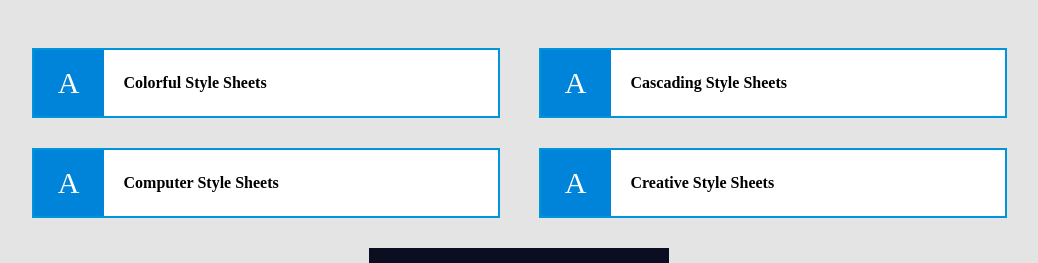
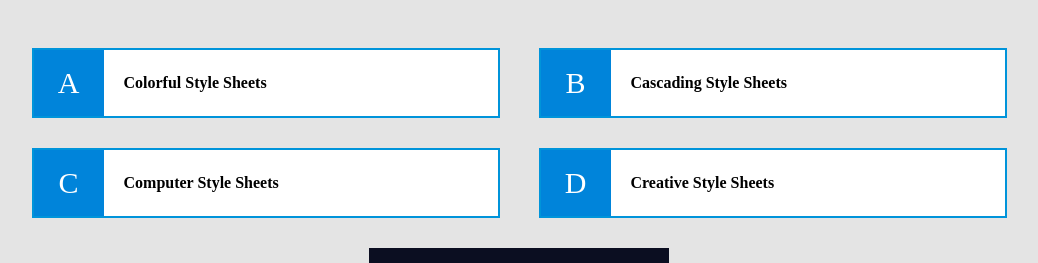
Before and after one commit to icasinteva/react-quiz, a React (Vite) app: page / in a window 1280 px wide. Shown: the part 232-495 px from the top of the page, without its empty margins (121-1159 px from the left). Built offline with nearby package versions, Linux system fonts and the light colour scheme.

Commit message:
Section 4.4 Highlighting answers

```diff
--- a/package.json
+++ b/package.json
@@ -10,6 +10,7 @@
     "preview": "vite preview"
   },
   "dependencies": {
+    "classnames": "^2.5.1",
     "react": "^19.0.0",
     "react-dom": "^19.0.0"
   },
--- a/src/components/Answer.tsx
+++ b/src/components/Answer.tsx
@@ -1,13 +1,32 @@
+import classnames from 'classnames';
 const Answer = ({
-  letter = 'A',
+  index,
   answerText,
+  onSelectAnswer,
+  currentAnswer,
+  correctAnswer,
 }: {
-  letter?: string;
+  index: number;
   answerText: string;
+  currentAnswer: string;
+  correctAnswer: string;
+  onSelectAnswer: (answerText: string) => void;
 }) => {
+  const indexToLetter = 'ABCD';
+  const isCorrectAnswer = currentAnswer && answerText === correctAnswer;
+  const isWrongAnswer =
+    currentAnswer === answerText && answerText !== correctAnswer;
+
   return (
-    <div className='answer'>
-      <div className='answer-letter'>{letter}</div>
+    <div
+      className={classnames('answer', {
+        'correct-answer': isCorrectAnswer,
+        'wrong-answer': isWrongAnswer,
+        'disabled-answer': currentAnswer,
+      })}
+      onClick={() => onSelectAnswer(answerText)}
+    >
+      <div className='answer-letter'>{indexToLetter[index]}</div>
       <div className='answer-text'>{answerText}</div>
     </div>
   );
--- a/src/components/Question.tsx
+++ b/src/components/Question.tsx
@@ -1,19 +1,27 @@
 import { useContext } from 'react';
-import { QuizContext, StateWithDispatch } from '../contexts/quiz';
+import { QuizContext } from '../contexts/quiz';
 import Answer from './Answer';
 
 const Question = () => {
-  const [state] = useContext(QuizContext);
-  const { currentQuestionIndex, questions, answers } =
-    state as StateWithDispatch[0];
-  const { question } = questions[currentQuestionIndex];
+  const [state, dispatch] = useContext(QuizContext);
+  const { currentQuestionIndex, questions, answers, currentAnswer } = state!;
+  const { question, correctAnswer } = questions[currentQuestionIndex];
 
   return (
     <div>
       <div className='question'>{question}</div>
       <div className='answers'>
         {answers.map((answer, idx) => (
-          <Answer key={idx} answerText={answer} />
+          <Answer
+            key={idx}
+            index={idx}
+            answerText={answer}
+            currentAnswer={currentAnswer}
+            correctAnswer={correctAnswer}
+            onSelectAnswer={(answerText) =>
+              dispatch!({ type: 'SELECT_ANSWER', payload: answerText })
+            }
+          />
         ))}
       </div>
     </div>
--- a/src/components/Quiz.tsx
+++ b/src/components/Quiz.tsx
@@ -1,14 +1,14 @@
 import { useContext } from 'react';
-import { QuizContext, StateWithDispatch } from '../contexts/quiz';
+import { QuizContext } from '../contexts/quiz';
+import { StateWithDispatch } from '../types';
 import Question from './Question';
 
 import '../index.css';
 
 const Quiz = () => {
   const [state, dispatch] = useContext(QuizContext) as StateWithDispatch;
-  const { showResults, currentQuestionIndex, questions } = state;
-
-  console.log(state.answers);
+  const { showResults, currentQuestionIndex, questions, correctAnswersAmount } =
+    state;
 
   const handleNextQuestionClick = function () {
     dispatch({ type: 'NEXT_QUESTION' });
@@ -35,7 +35,9 @@ const Quiz = () => {
           <div className='congratulations'>Congratulations</div>
           <div className='results-info'>
             <div>You have completed the quiz!</div>
-            <div>You've got 4 of {questions.length}</div>
+            <div>
+              You've got {correctAnswersAmount} of {questions.length}
+            </div>
           </div>
           <div className='next-button' onClick={handleRestartClick}>
             Restart
--- a/src/contexts/quiz.tsx
+++ b/src/contexts/quiz.tsx
@@ -1,34 +1,21 @@
-import { ActionDispatch, createContext, ReactNode, useReducer } from 'react';
+import { createContext, ReactNode, useReducer } from 'react';
 import questions from '../data';
 import { shuffleAnswers } from '../helpers';
-
-type InitialState = {
-  showResults: boolean;
-  currentQuestionIndex: number;
-  questions: {
-    question: string;
-    incorrectAnswers: string[];
-    correctAnswer: string;
-  }[];
-  answers: string[];
-};
-
-type Action = { type: string; payload?: unknown };
-
-export type StateWithDispatch = [
-  state: InitialState,
-  dispatch: ActionDispatch<[action: Action]>
-];
+import { Action, InitialState, StateWithDispatch } from '../types';
 
 const initialState: InitialState = {
   showResults: false,
   currentQuestionIndex: 0,
   questions,
   answers: shuffleAnswers(questions[0]),
+  currentAnswer: '',
+  correctAnswersAmount: 0,
 };
 
 const reducer = (state: InitialState, action: Action): InitialState => {
-  switch (action.type) {
+  const { type, payload } = action;
+
+  switch (type) {
     case 'NEXT_QUESTION': {
       const { currentQuestionIndex, questions } = state;
       const showResults = currentQuestionIndex === questions.length - 1;
@@ -44,10 +31,23 @@ const reducer = (state: InitialState, action: Action): InitialState => {
         showResults,
         currentQuestionIndex: newCurrentQuestionIndex,
         answers,
+        currentAnswer: '',
       };
     }
     case 'RESTART': {
       return initialState;
+    }
+    case 'SELECT_ANSWER': {
+      const { currentQuestionIndex, correctAnswersAmount, questions } = state;
+      const newCorrectAnswersAmount =
+        payload === questions[currentQuestionIndex].correctAnswer
+          ? correctAnswersAmount + 1
+          : correctAnswersAmount;
+      return {
+        ...state,
+        currentAnswer: payload!,
+        correctAnswersAmount: newCorrectAnswersAmount,
+      };
     }
     default:
       return state;
--- a/src/types.ts
+++ b/src/types.ts
@@ -11,9 +11,11 @@ export type InitialState = {
   currentQuestionIndex: number;
   questions: Question[];
   answers: string[];
+  currentAnswer: string;
+  correctAnswersAmount: number;
 };
 
-export type Action = { type: string; payload?: unknown };
+export type Action = { type: string; payload?: string };
 
 export type StateWithDispatch = [
   state: InitialState,
```
Also changed, not shown: 1 other file (tests, documents, lock files or other folders).
